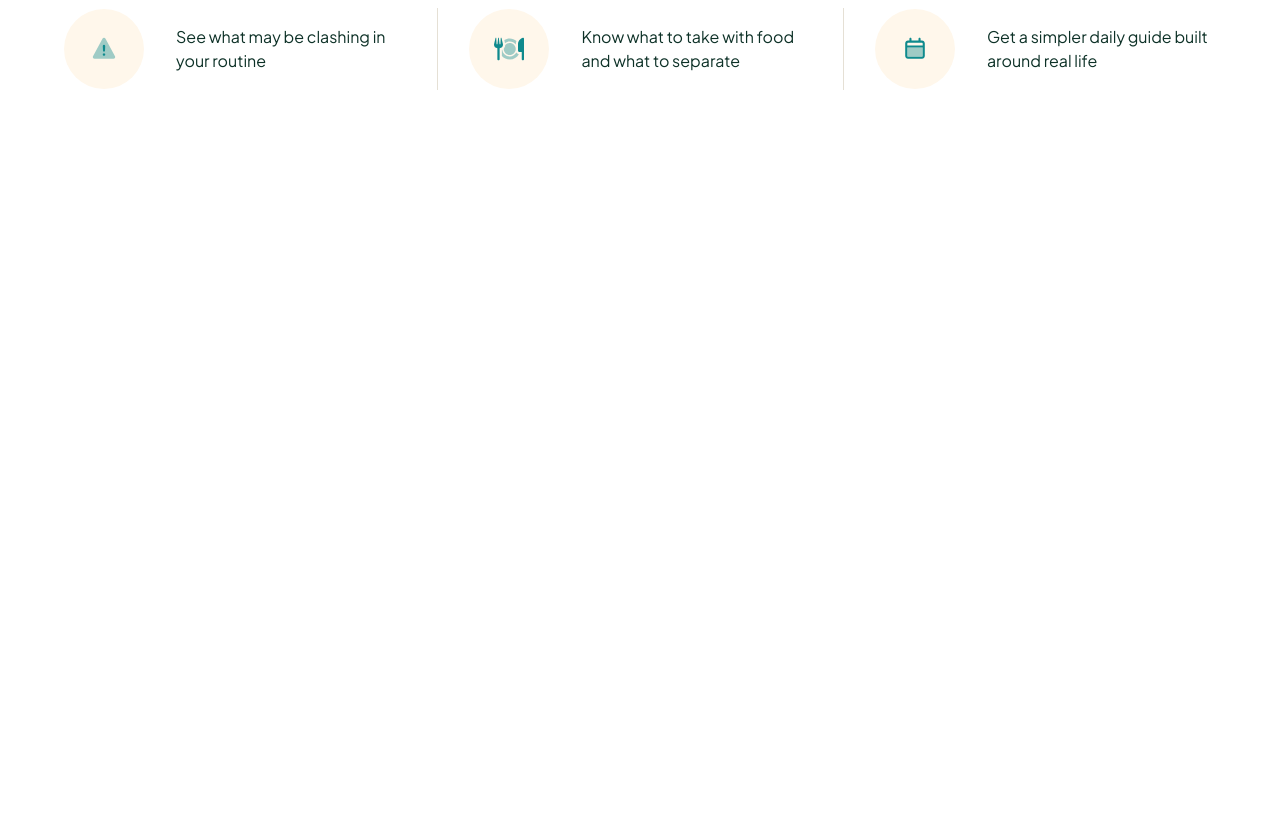
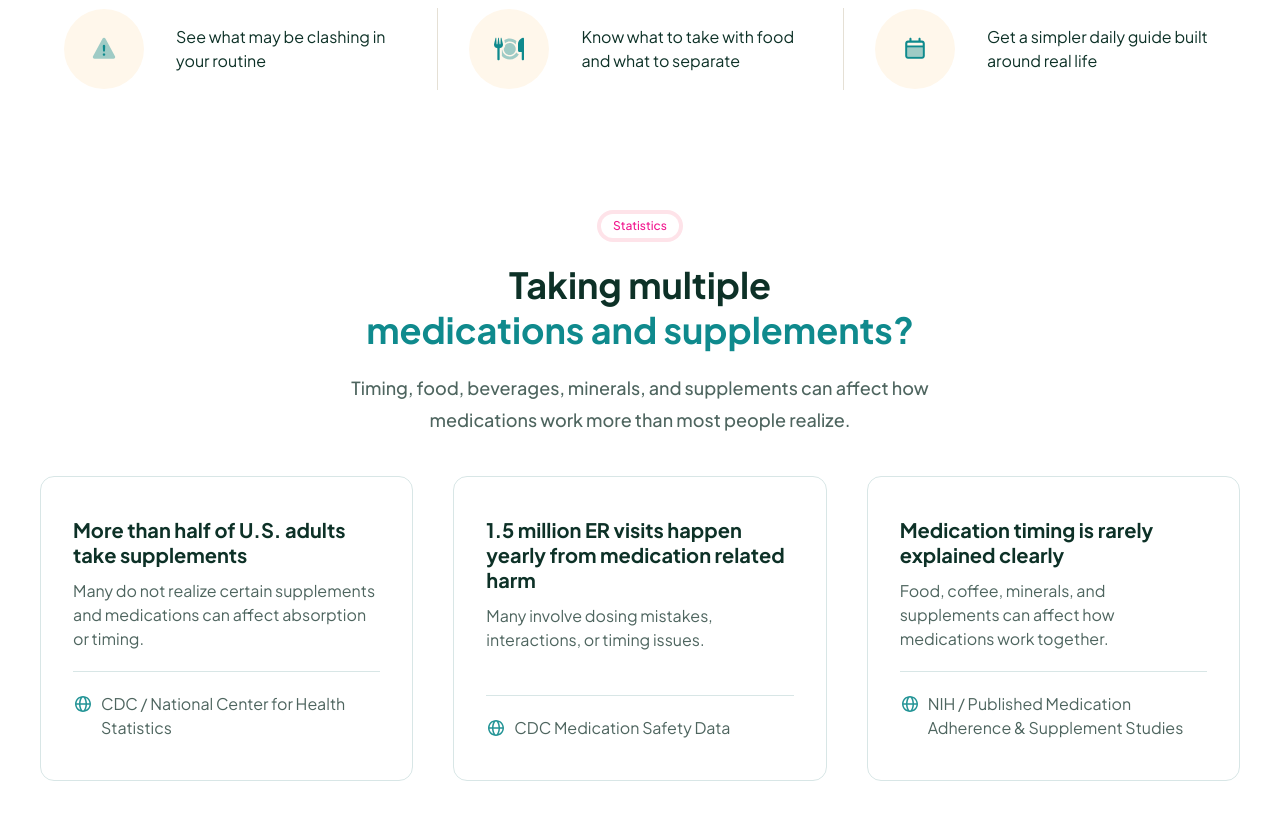
Before and after one commit to paulotra/absovex-landing, a Next.js app: page / in a window 1280 px wide. Shown: the part 1120-1940 px from the top of the page. Before the commit the page ends 1400 px from the top, so only its background shows below. Built offline with nearby package versions, Linux system fonts and the light colour scheme.

Commit message:
add stats section

```diff
--- a/src/app/globals.css
+++ b/src/app/globals.css
@@ -9,6 +9,10 @@
   --color-background: var(--background);
   --color-foreground: var(--foreground);
   --font-sans: var(--font-plus-jakarta-sans);
+}
+
+@utility rounded-card {
+  border-radius: 14px;
 }
 
 html {
@@ -31,6 +35,15 @@ body {
 @media (min-width: 1024px) {
   html {
     font-size: 16px;
+  }
+}
+
+@layer base {
+  h1 {
+    @apply text-4xl font-bold leading-tight tracking-tight text-[#0d3127] sm:text-5xl;
+  }
+  h2 {
+    @apply text-4xl font-bold leading-tight text-[#0d3127];
   }
 }
 
--- a/src/app/page.tsx
+++ b/src/app/page.tsx
@@ -5,6 +5,7 @@ import gsap from "gsap";
 import { useGSAP } from "@gsap/react";
 import ScrollTrigger from "gsap/ScrollTrigger";
 import ProofStrip from "@/components/ProofStrip";
+import Statistics from "@/components/Statistics";
 
 gsap.registerPlugin(useGSAP, ScrollTrigger);
 
@@ -99,6 +100,7 @@ export default function Home() {
       <Hero />
       <div className="container">
         <ProofStrip></ProofStrip>
+        <Statistics></Statistics>
       </div>
     </div>
   );
--- a/src/components/Button.tsx
+++ b/src/components/Button.tsx
@@ -15,7 +15,7 @@ export default function Button({
   ...props
 }: ButtonProps) {
   const base =
-    "relative inline-flex items-center justify-center gap-4 rounded-[14px] px-8 py-3 text-base font-medium transition-opacity hover:opacity-90";
+    "relative inline-flex items-center justify-center gap-4 rounded-card px-8 py-3 text-base font-medium transition-opacity hover:opacity-90";
 
   const variants: Record<ButtonVariant, string> = {
     default: "bg-[#0f8a8d] text-white",
--- /dev/null
+++ b/src/components/EyebrowBadge.tsx
@@ -0,0 +1,24 @@
+interface EyebrowBadgeProps {
+  label: string;
+  text?: string;
+  className?: string;
+}
+
+export default function EyebrowBadge({
+  label,
+  text,
+  className,
+}: EyebrowBadgeProps) {
+  return (
+    <div
+      className={`flex items-center gap-2 rounded-full bg-[#fee3e9] p-1 ${text ? "pr-4" : ""} ${className ?? ""}`}
+    >
+      <span className="rounded-full bg-white px-3 py-1 text-xs font-medium text-[#f2188f]">
+        {label}
+      </span>
+      {text && (
+        <span className="text-xs font-medium text-[#f2188f]">{text}</span>
+      )}
+    </div>
+  );
+}
--- a/src/components/Hero.tsx
+++ b/src/components/Hero.tsx
@@ -4,6 +4,7 @@ import LinesRightTop from "@/components/LinesRightTop";
 import LinesRightBottom from "@/components/LinesRightBottom";
 import Image from "next/image";
 import Button from "@/components/Button";
+import EyebrowBadge from "@/components/EyebrowBadge";
 
 export default function Hero() {
   return (
@@ -31,16 +32,13 @@ export default function Hero() {
       />
 
       {/* Eyebrow badge */}
-      <div className="scrub relative z-10 mb-3 flex items-center gap-2 rounded-full bg-[#fee3e9] py-1 pl-1 pr-4">
-        <span className="rounded-full bg-white px-3 py-1 text-xs font-medium text-[#f2188f]">
-          Try Now
-        </span>
-        <span className="text-xs font-medium text-[#f2188f]">
-          Optimize every dose
-        </span>
-      </div>
+      <EyebrowBadge
+        className="scrub relative z-10 mb-3"
+        label="Try Now"
+        text="Optimize every dose"
+      />
 
-      <h1 className="scrub relative z-10 max-w-[1000px] text-4xl font-bold leading-tight tracking-tight text-[#0d3127] sm:text-5xl">
+      <h1 className="scrub relative z-10 max-w-[1000px]">
         Not sure how to take your <br className="hidden lg:block" />
         <span className="font-extrabold text-[#0f8a8d]">meds</span> and{" "}
         <span className="font-extrabold text-[#0f8a8d]">supplements</span>{" "}
@@ -91,7 +89,7 @@ export default function Hero() {
             />
 
             {/* Left card — timer */}
-            <div className="pop-2 w-full lg:w-auto max-w-[400px] mx-auto lg:absolute -left-20 top-20 flex items-center gap-4 rounded-[14px] bg-white px-6 py-5 drop-shadow-[0px_14px_12px_rgba(0,34,31,0.04)]">
+            <div className="pop-2 w-full lg:w-auto max-w-[400px] mx-auto lg:absolute -left-20 top-20 flex items-center gap-4 rounded-card bg-white px-6 py-5 drop-shadow-[0px_14px_12px_rgba(0,34,31,0.04)]">
               <div className="flex shrink-0 items-center justify-center rounded-[8px] bg-[#fff7eb] size-[48px]">
                 <img
                   src="https://www.figma.com/api/mcp/asset/0d3ffcb1-4350-4ceb-9367-d4bd93bbef97"
@@ -111,7 +109,7 @@ export default function Hero() {
             />
 
             {/* Top-right card — private */}
-            <div className="pop-3 w-full lg:w-auto max-w-[400px] mx-auto lg:absolute -right-4 top-0 flex items-center gap-4 rounded-[14px] bg-white px-6 py-5 drop-shadow-[0px_14px_12px_rgba(0,34,31,0.04)]">
+            <div className="pop-3 w-full lg:w-auto max-w-[400px] mx-auto lg:absolute -right-4 top-0 flex items-center gap-4 rounded-card bg-white px-6 py-5 drop-shadow-[0px_14px_12px_rgba(0,34,31,0.04)]">
               <img
                 src="https://www.figma.com/api/mcp/asset/7e60fcc9-290c-471a-8382-398cad35224f"
                 alt=""
@@ -129,7 +127,7 @@ export default function Hero() {
             />
 
             {/* Bottom-right card — no account */}
-            <div className="pop-4 w-full lg:w-auto max-w-[400px] mx-auto lg:absolute -right-24 top-43 flex items-center gap-4 rounded-[14px] bg-white px-6 py-5 drop-shadow-[0px_14px_12px_rgba(0,34,31,0.04)]">
+            <div className="pop-4 w-full lg:w-auto max-w-[400px] mx-auto lg:absolute -right-24 top-43 flex items-center gap-4 rounded-card bg-white px-6 py-5 drop-shadow-[0px_14px_12px_rgba(0,34,31,0.04)]">
               <div className="flex shrink-0 items-center justify-center rounded-[8px] bg-[#fff7eb] size-[48px]">
                 <img
                   src="https://www.figma.com/api/mcp/asset/c67d8f2b-6a8f-4e9d-b852-70a399d090a2"
--- /dev/null
+++ b/src/components/Statistics.tsx
@@ -0,0 +1,73 @@
+import EyebrowBadge from "@/components/EyebrowBadge";
+
+const stats = [
+  {
+    title: "More than half of U.S. adults take supplements",
+    description:
+      "Many do not realize certain supplements and medications can affect absorption or timing.",
+    source: "CDC / National Center for Health Statistics",
+  },
+  {
+    title: "1.5 million ER visits happen yearly from medication related harm",
+    description:
+      "Many involve dosing mistakes, interactions, or timing issues.",
+    source: "CDC Medication Safety Data",
+  },
+  {
+    title: "Medication timing is rarely explained clearly",
+    description:
+      "Food, coffee, minerals, and supplements can affect how medications work together.",
+    source: "NIH / Published Medication Adherence & Supplement Studies",
+  },
+];
+
+export default function Statistics() {
+  return (
+    <section className="flex flex-col items-center gap-10 py-20">
+      <div className="flex lg:max-w-1/2 flex-col items-center gap-5 text-center">
+        <EyebrowBadge label="Statistics" />
+        <div className="flex flex-col items-center gap-5">
+          <h2>
+            Taking multiple <br className="hidden lg:block" />
+            <span className="text-[#0f8a8d]">medications and supplements?</span>
+          </h2>
+          <p className="text-lg font-medium leading-8 text-[#4e655f]">
+            Timing, food, beverages, minerals, and supplements can affect how
+            medications work more than most people realize.
+          </p>
+        </div>
+      </div>
+
+      <div className="grid w-full grid-cols-1 gap-10 lg:grid-cols-3">
+        {stats.map((stat) => (
+          <div
+            key={stat.title}
+            className="flex flex-col justify-between gap-5 rounded-card border border-[rgba(14,100,102,0.16)] px-8 py-10"
+          >
+            <div className="flex flex-col gap-3">
+              <p className="text-xl font-bold leading-tight text-[#0d3127]">
+                {stat.title}
+              </p>
+              <p className="text-base leading-6 text-[#4e655f]">
+                {stat.description}
+              </p>
+            </div>
+            <div className="flex flex-col gap-5">
+              <div className="border-t border-[rgba(14,100,102,0.16)]" />
+              <div className="flex items-start gap-2">
+                <img
+                  src="/icons/globe.svg"
+                  alt=""
+                  className="mt-0.5 size-5 shrink-0"
+                />
+                <p className="text-base leading-6 text-[#4e655f]">
+                  {stat.source}
+                </p>
+              </div>
+            </div>
+          </div>
+        ))}
+      </div>
+    </section>
+  );
+}
```
Also changed, not shown: public/icons/globe.svg (added).
